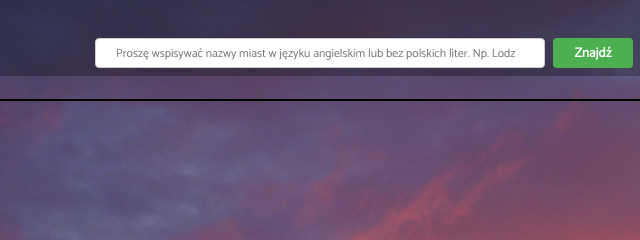
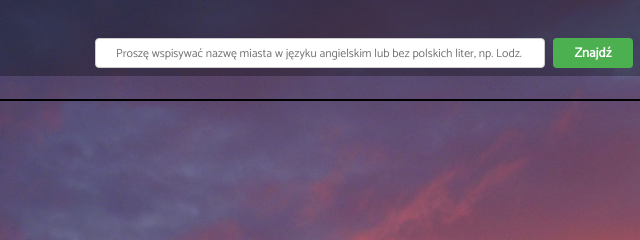
Before and after one commit to dariaambroziak/API-weather-and-google-maps, a plain HTML site: page index.html in a window 1280 px wide. Shown: the top 240 px of the page, 280-920 px from the left. Drawn offline with nearby package versions, Linux system fonts and the light colour scheme; some packages are replaced by stand-ins of ours.

```diff
--- a/index.html
+++ b/index.html
@@ -11,7 +11,7 @@
 <body>
 
 	<form>
-			<input type="text" name="citi" id="citiInput" placeholder="Proszę wspisywać nazwy miast w języku angielskim lub bez polskich liter. Np. Lodz">
+			<input type="text" name="citi" id="citiInput" placeholder="Proszę wspisywać nazwę miasta w języku angielskim lub bez polskich liter, np. Lodz.">
 			<button class="btn">Znajdź</button>
 	</form>
 
```
